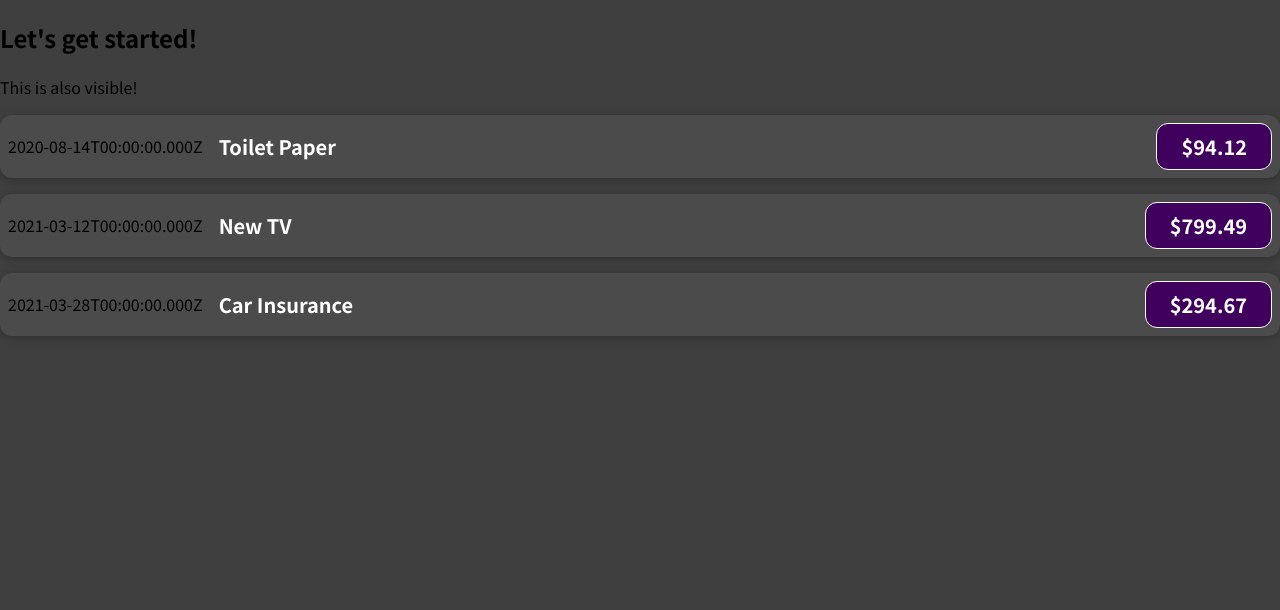
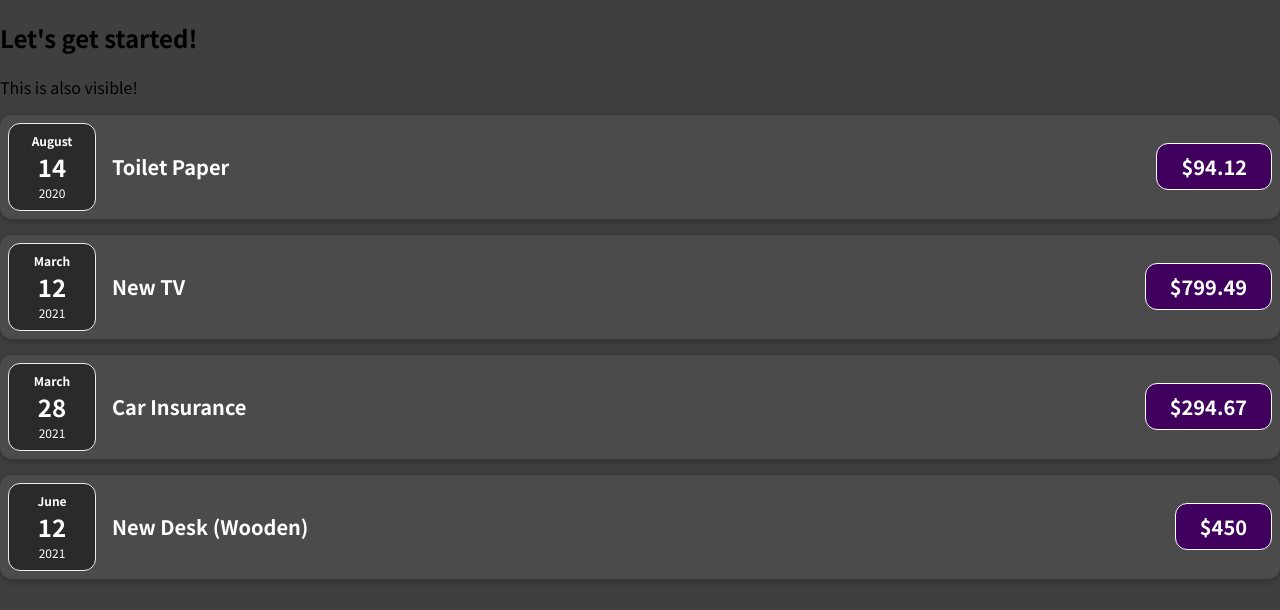
Before and after one commit to minwoogwak99/react-course, a JavaScript app in the folder react-c/: page / in a window 1280 px wide. Shown: the top 610 px of the page. Built offline with nearby package versions, Linux system fonts and the light colour scheme.

Commit message:
Splitting componenets into Multiple componenets

```diff
--- a/react-c/src/App.js
+++ b/react-c/src/App.js
@@ -29,18 +29,23 @@
       <div>This is also visible!</div>
       <ExpenseItem
         title={expenses[0].title}
-        date={expenses[0].date.toISOString()}
+        date={expenses[0].date}
         price={expenses[0].amount}
       />
       <ExpenseItem
         title={expenses[1].title}
-        date={expenses[1].date.toISOString()}
+        date={expenses[1].date}
         price={expenses[1].amount}
       />
       <ExpenseItem
         title={expenses[2].title}
-        date={expenses[2].date.toISOString()}
+        date={expenses[2].date}
         price={expenses[2].amount}
+      />
+      <ExpenseItem
+        title={expenses[3].title}
+        date={expenses[3].date}
+        price={expenses[3].amount}
       />
     </div>
   );
--- /dev/null
+++ b/react-c/src/components/ExpenseDate.css
@@ -0,0 +1,26 @@
+.expense-date {
+  display: flex;
+  flex-direction: column;
+  width: 5.5rem;
+  height: 5.5rem;
+  border: 1px solid #ececec;
+  background-color: #2a2a2a;
+  color: white;
+  border-radius: 12px;
+  align-items: center;
+  justify-content: center;
+}
+
+.expense-date__month {
+  font-size: 0.75rem;
+  font-weight: bold;
+}
+
+.expense-date__year {
+  font-size: 0.75rem;
+}
+
+.expense-date__day {
+  font-size: 1.5rem;
+  font-weight: bold;
+}
--- /dev/null
+++ b/react-c/src/components/ExpenseDate.js
@@ -0,0 +1,17 @@
+import "./ExpenseDate.css";
+
+function ExpenseDate(props) {
+  const month = props.date.toLocaleString("en-US", { month: "long" });
+  const day = props.date.toLocaleString("en-US", { day: "2-digit" });
+  const year = props.date.getFullYear();
+
+  return (
+    <div className="expense-date">
+      <div className="expense-date__month">{month}</div>
+      <div className="expense-date__day">{day}</div>
+      <div className="expense-date__year">{year}</div>
+    </div>
+  );
+}
+
+export default ExpenseDate;
--- a/react-c/src/components/ExpenseItem.js
+++ b/react-c/src/components/ExpenseItem.js
@@ -1,9 +1,11 @@
 import "./ExpenseItem.css";
+import ExpenseDate from "./ExpenseDate";
 
 function ExpenseItem(props) {
+
   return (
     <div className="expense-item">
-      <div>{props.date}</div>
+      <ExpenseDate date={props.date}/>
       <div className="expense-item__description">
         <h2>{props.title}</h2>
         <div className="expense-item__price">${props.price}</div>
```
Also changed, not shown: 1 other file (tests, documents, lock files or other folders).
